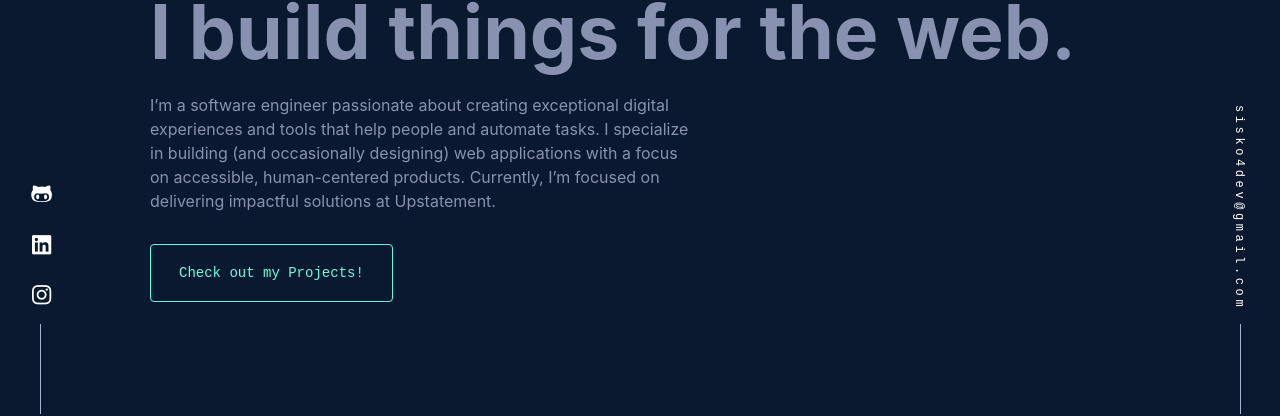
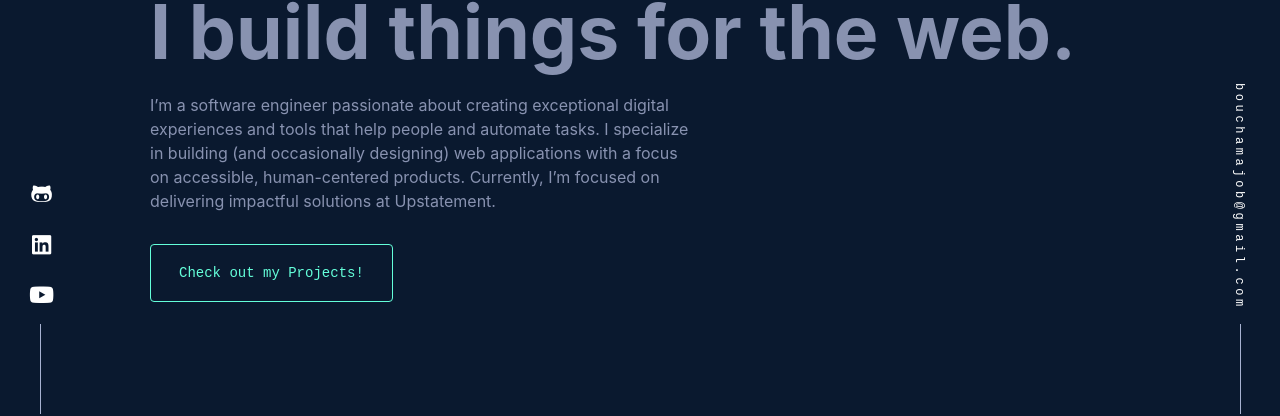
Before and after one commit to YassineBouchama1/Portfolio-V2, a React (Vite) app: page / in a window 1280 px wide. Shown: the part 386-802 px from the top of the page. Built offline with nearby package versions, Linux system fonts and the light colour scheme.

Commit message:
Refactore : change contacts data

```diff
--- a/src/App.jsx
+++ b/src/App.jsx
@@ -29,47 +29,67 @@ function App() {
       <BrowserRouter>
         <NavBar />
         <Routes>
-          <Route path="/" element={<>
+          <Route
+            path="/"
+            element={
+              <>
                 <main>
-
                   <Hero />
                   <About />
                   <Experience />
                   <Projects />
                   <OtherProjects />
                   <Contact />
-
                 </main>
                 <Footer />
                 {/* */}
                 <div className="slide-side">
                   <div class="email__StyledLinkWrapper-left">
-                <a target='_blank' href="https://github.com/SiskoWeb"><i class="fa-brands fa-github-alt"></i></a>
-                <a target='_blank' href="https://www.linkedin.com/in/yassinebouchama/"><i class="fa-brands fa-linkedin"></i></a>
-                <a target='_blank' href="https://www.instagram.com/siskoweb"><i class="fa-brands fa-instagram"></i></a>
+                    <a
+                      target="_blank"
+                      href="https://github.com/YassineBouchama1"
+                    >
+                      <i class="fa-brands fa-github-alt"></i>
+                    </a>
+                    <a
+                      target="_blank"
+                      href="https://www.linkedin.com/in/yassinebouchama/"
+                    >
+                      <i class="fa-brands fa-linkedin"></i>
+                    </a>
+                    <a
+                      target="_blank"
+                      href="https://www.youtube.com/channel/UCkZXBRRPaQRFv1j6eJ-qYhQ/"
+                    >
+                      <i class="fa-brands fa-youtube"></i>
+                    </a>
                   </div>
                 </div>
 
-
                 <div className="slide-side">
                   <div class="email__StyledLinkWrapper-right">
-                <a target='_blank' href="mailto:brittany.chiang@gmail.com">sisko4dev@gmail.com</a>
+                    <a target="_blank" href="mailto:bouchamajob@gmail.com">
+                      bouchamajob@gmail.com
+                    </a>
                   </div>
                 </div>
-          </>} />
+              </>
+            }
+          />
 
-          <Route path="*" element={<p className='error404'>  there is no page with this link  back to yassine.info</p>} />
-
-
+          <Route
+            path="*"
+            element={
+              <p className="error404">
+                {" "}
+                there is no page with this link back to yassine.info
+              </p>
+            }
+          />
         </Routes>
       </BrowserRouter>
-
-
-
-
-
     </div>
-  )
+  );
 }
 
 export default App
--- a/src/Components/Footer/Footer.jsx
+++ b/src/Components/Footer/Footer.jsx
@@ -2,10 +2,13 @@ import React from 'react'
 import './Footer.scss'
 export default function Footer() {
   return (
-
     <footer>
-    <a><p>Built by SiskoWeb</p></a>
+      <a>
+        <p>Built by SiskoWeb</p>
+      </a>
+      <a target="_blank" href="https://yassine.blog/">
+       Blog
+      </a>
     </footer>
-
-  )
+  );
 }
```
Lines whose indentation alone changed are shown as unchanged.
